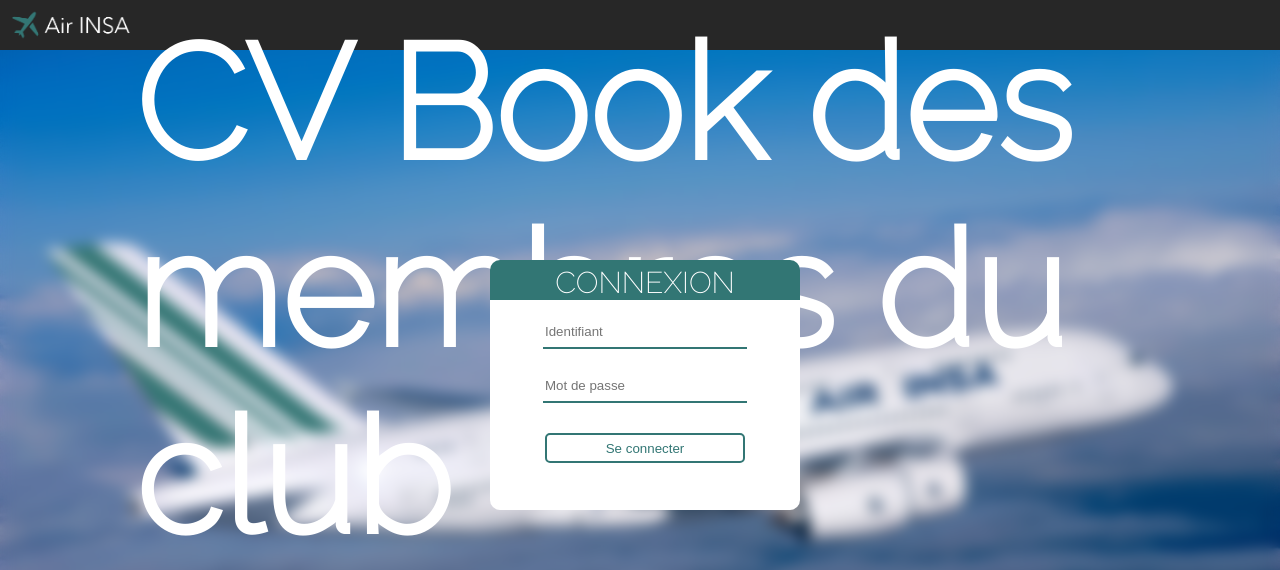
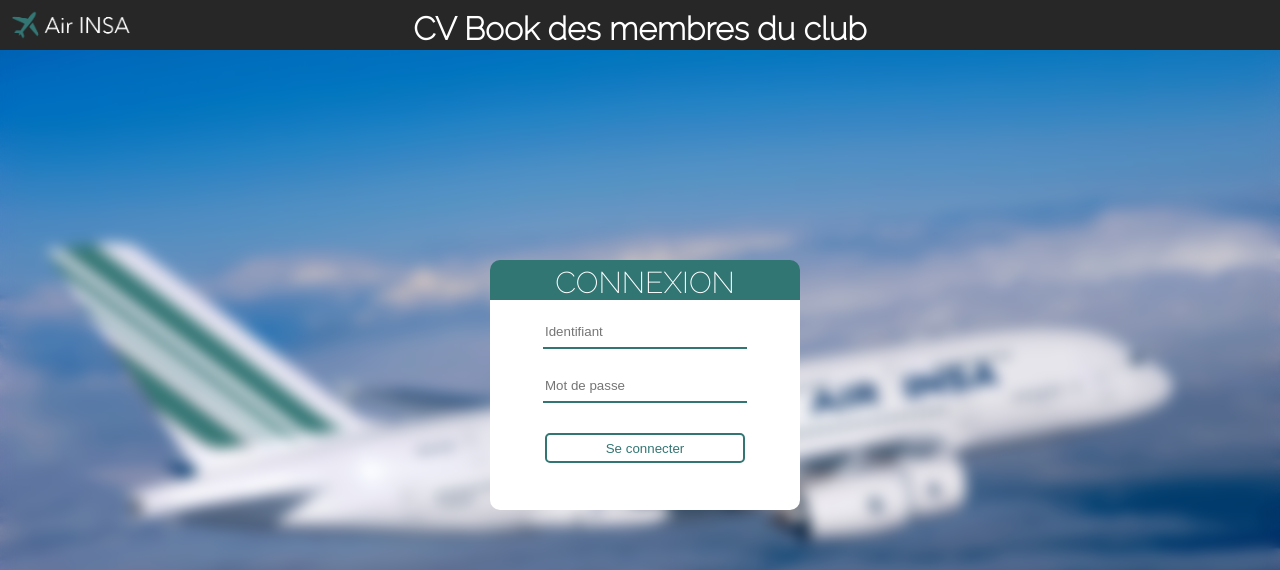
Before and after one commit to killianmarty/airinsa, a PHP site: page /cvbook/index.php in a window 1280 px wide. Shown: the top 570 px of the page. Run offline with PHP 8.4, Linux system fonts and the light colour scheme.

Commit message:
cvbook header

```diff
--- a/cvbook/index.php
+++ b/cvbook/index.php
@@ -169,7 +169,7 @@
       height: 30px;
       margin: 0px;
       align-self: center;
-      font-size: 10em;
+      font-size: 2em;
     }
 
     header span{
```
